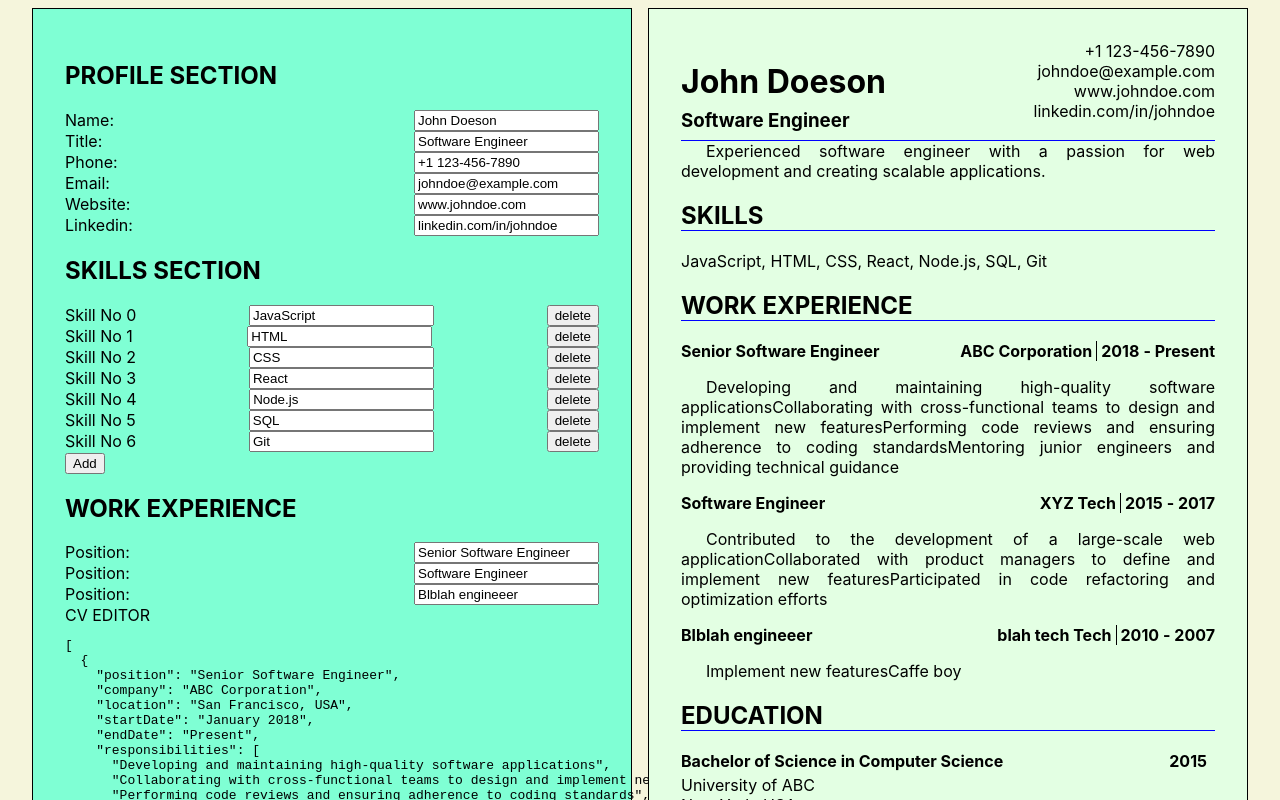
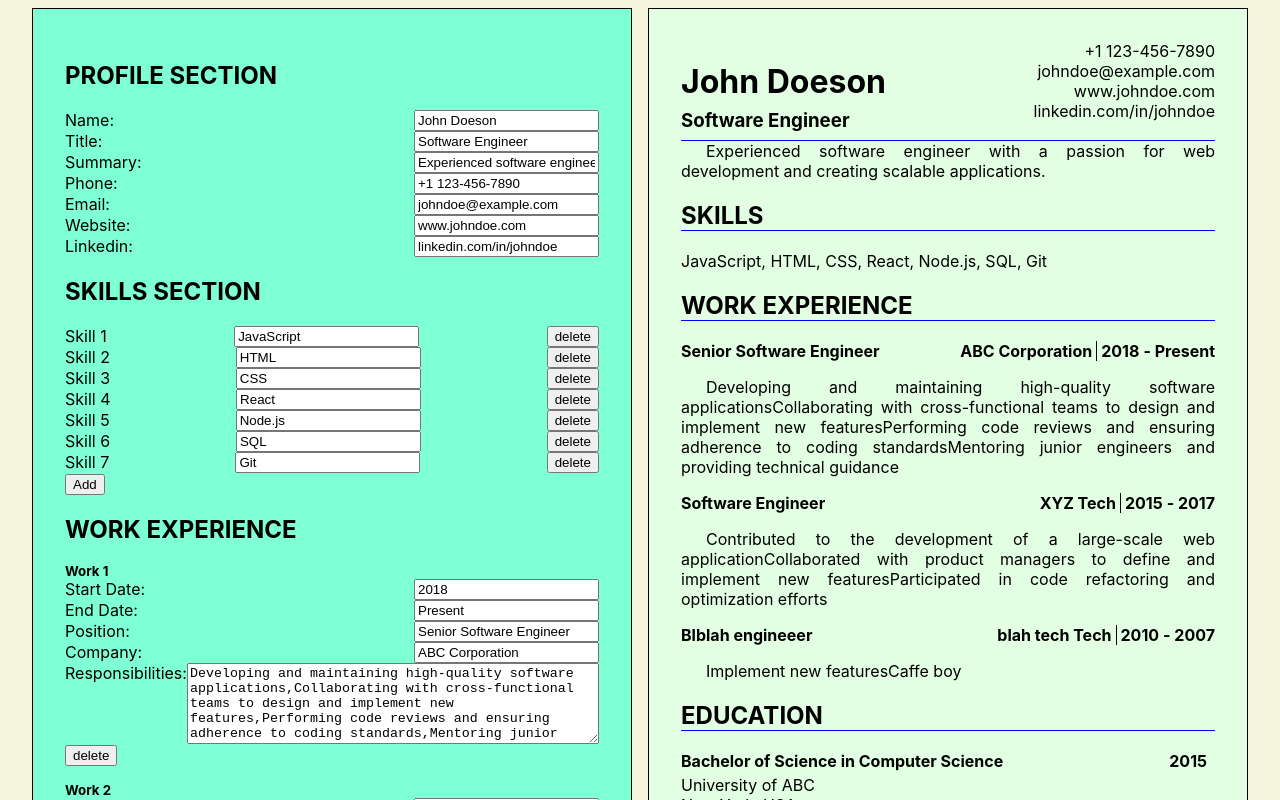
Before and after one commit to maxitomix/top_cv_app, a React (Create React App) app: page / in a window 1280 px wide. Shown: the top 800 px of the page. Built offline with nearby package versions, Linux system fonts and the light colour scheme.

Commit message:
Work Experience working

```diff
--- a/src/App.css
+++ b/src/App.css
@@ -158,3 +158,9 @@
   display: flex;
   justify-content: space-between;
 }
+
+
+.workIndex{
+  margin-bottom: 0;
+  margin-top: 1rem;
+}
--- a/src/App.js
+++ b/src/App.js
@@ -26,6 +26,7 @@ function App() {
        <CvPage
         profileApp={profileApp}
         skillsApp={skillsApp}
+        workExperienceApp={workExperienceApp}
        />
     </div>
   );
--- a/src/components/cv_editor.jsx
+++ b/src/components/cv_editor.jsx
@@ -5,6 +5,7 @@ import { useEffect, useState } from 'react';
 function ProfileEditor(props){
   const [newName, setNewName] = useState(props.newProfile.name)
   const [newTitle, setNewTitle] = useState(props.newProfile.title)
+  const [newSummary, setNewSummary] = useState(props.newProfile.summary)
   const [newPhone, setNewPhone] = useState(props.newProfile.phone)
   const [newEmail, setNewEmail] = useState(props.newProfile.email)
   const [newWebsite, setNewWebsite] = useState(props.newProfile.website)
@@ -17,6 +18,10 @@ function ProfileEditor(props){
   const handleTitleChange = (e) => {
     setNewTitle(e.target.value);
     props.setProfile({ ...props.newProfile, title: e.target.value });
+  };
+  const handleSummaryChange = (e) => {
+    setNewSummary(e.target.value);
+    props.setProfile({ ...props.newProfile, summary: e.target.value });
   };
   const handlePhoneChange = (e) => {
     setNewPhone(e.target.value);
@@ -55,7 +60,16 @@ function ProfileEditor(props){
           type="text"
           value={newTitle}
           onChange={handleTitleChange}
-          /></label>
+          />
+       </label>
+
+       <label className="input">Summary:
+          <input
+          type="text"
+          value={newSummary}
+          onChange={handleSummaryChange}
+          />
+       </label>
 
         <label className="input">Phone:
           <input
@@ -119,7 +133,8 @@ function SkillsEditor(props){
 
       <div className="inputBox">
         {newSkills.map((skill, index) => (
-          <label className="input" key={index}>Skill No {index}
+          <div key={index}>
+            <label className="input" >Skill  {index +1}
               <input
                 type="text"
                 value={skill}
@@ -127,6 +142,7 @@ function SkillsEditor(props){
               />
               <button onClick={() => handleDeleteSkill(index)}>delete</button>
             </label>
+          </div>
         ))}
       </div>
       <button onClick={() => handleAddSkill()}>Add</button>
@@ -138,6 +154,20 @@ function SkillsEditor(props){
 function WorkExperienceEditor(props){
   const [works, setWork] = useState(props.newWorkExperience ||[])
 
+  const handleStartDateChange = (e, index) => {
+    const updatedWorks = [...works];
+    updatedWorks[index] = { ...updatedWorks[index], startDate: e.target.value };
+    setWork(updatedWorks);
+    props.setWorkExperience(updatedWorks);
+  };
+
+  const handleEndDateChange = (e, index) => {
+    const updatedWorks = [...works];
+    updatedWorks[index] = { ...updatedWorks[index], endDate: e.target.value };
+    setWork(updatedWorks);
+    props.setWorkExperience(updatedWorks);
+  };
+
   const handlePositionChange = (e, index) => {
     const updatedWorks = [...works];
     updatedWorks[index] = { ...updatedWorks[index], position: e.target.value };
@@ -145,14 +175,60 @@ function WorkExperienceEditor(props){
     props.setWorkExperience(updatedWorks);
   };
 
+  const handleCompanyChange = (e, index) => {
+    const updatedWorks = [...works];
+    updatedWorks[index] = { ...updatedWorks[index], company: e.target.value };
+    setWork(updatedWorks);
+    props.setWorkExperience(updatedWorks);
+  }
+
+  const handleResponsibilityChange = (e, index) => {
+    const updatedWorks = [...works];
+    updatedWorks[index] = { ...updatedWorks[index], responsibilities: e.target.value };
+    setWork(updatedWorks);
+    props.setWorkExperience(updatedWorks);
+  }
+
+  const handleDeleteWork = (index) => {
+    const updatedWorks = [...works];
+    updatedWorks.splice(index,1);
+    setWork(updatedWorks);
+    props.setWorkExperience(updatedWorks);
+  }
+
+
+  const handleAddWork = () =>{
+    const updatedWorks = [...works];
+    updatedWorks.push({position: "New Work"});
+    setWork(updatedWorks);
+    props.setWorkExperience(updatedWorks);
+  }
 
   return(
   <div className="workExperienceEditor">
       <h2>WORK EXPERIENCE</h2>
       <div className="inputBox">
           {works.map((work, index) => (
+            <div key={index}>
+              <h5 className="workIndex">Work {index+1}</h5>
 
-            <label className="input">Position:
+              <label className="input" > Start Date:
+                <input
+                type="text"
+                value={work.startDate}
+                onChange={(e) => handleStartDateChange(e, index)}
+                />
+              </label>
+
+              <label className="input" > End Date:
+                <input
+                type="text"
+                value={work.endDate}
+                onChange={(e) => handleEndDateChange(e, index)}
+                />
+              </label>
+
+              <label className="input" > Position:
                 <input
                 type="text"
                 value={work.position}
@@ -160,9 +236,29 @@ function WorkExperienceEditor(props){
                 />
               </label>
 
+              <label className="input" > Company:
+              <input
+              type="text"
+              value={work.company}
+              onChange={(e) => handleCompanyChange(e, index)}
+              />
+              </label>
+
+              <label className="input" > Responsibilities:
+              <textarea rows="5" cols="50"
+
+              value={work.responsibilities}
+              onChange={(e) => handleResponsibilityChange(e, index)}
+              >
+              </textarea>
+              </label>
+
+              <button onClick={() => handleDeleteWork(index)}>delete</button>
+            </div>
+
           ))}
       </div>
-
+      <button onClick={() => handleAddWork()}>Add</button>
     </div>
   )
 }
--- a/src/components/cv_page.jsx
+++ b/src/components/cv_page.jsx
@@ -49,8 +49,8 @@ function Skills({skillsApp}) {
   );
 }
 
-function WorkExperience(){
-  const workList = samplePerson.workExperience;
+function WorkExperience({workExperienceApp}){
+  const workList = workExperienceApp;
   return(
     <div className="workExperience">
       <h2 className='workExperienceTitle'>WORK EXPERIENCE</h2>
@@ -60,8 +60,8 @@ function WorkExperience(){
           <div className="workExperienceRow1">
             <div className="position">{work.position}</div>
             <div className="company">{work.company}</div>
-            <div className="startDate">{work.startDate.split(' ')[1] }</div>
-            <div className="endDate">{` - ${work.endDate.split(' ')[1] || ' Present'}`}</div>
+            <div className="startDate">{work.startDate}</div>
+            <div className="endDate">{` - ${work.endDate || ' Present'}`}</div>
           </div>
 
           <p className="workExperienceRow2">
@@ -105,12 +105,12 @@ function Education(){
 }
 
 
-export default function CvPage({ profileApp, skillsApp }) {
+export default function CvPage({ profileApp, skillsApp, workExperienceApp }) {
     return (
       <div className="cvPage">
         <Profile profileApp={profileApp}/>
         <Skills skillsApp={skillsApp}/>
-        <WorkExperience />
+        <WorkExperience workExperienceApp={workExperienceApp}/>
         <Education />
       </div>
     );
--- a/src/data/sample.json
+++ b/src/data/sample.json
@@ -14,7 +14,7 @@
         "position": "Senior Software Engineer",
         "company": "ABC Corporation",
         "location": "San Francisco, USA",
-        "startDate": "January 2018",
+        "startDate": "2018",
         "endDate": "Present",
         "responsibilities": [
           "Developing and maintaining high-quality software applications",
@@ -27,8 +27,8 @@
         "position": "Software Engineer",
         "company": "XYZ Tech",
         "location": "Seattle, USA",
-        "startDate": "June 2015",
-        "endDate": "December 2017",
+        "startDate": "2015",
+        "endDate": "2017",
         "responsibilities": [
           "Contributed to the development of a large-scale web application",
           "Collaborated with product managers to define and implement new features",
@@ -39,8 +39,8 @@
         "position": "Blblah engineeer",
         "company": "blah tech Tech",
         "location": "Blah, USA",
-        "startDate": "June 2010",
-        "endDate": "December 2007",
+        "startDate": "2010",
+        "endDate": "2007",
         "responsibilities": [
           "Implement new features",
           "Caffe boy"
```
Lines whose indentation alone changed are shown as unchanged.
